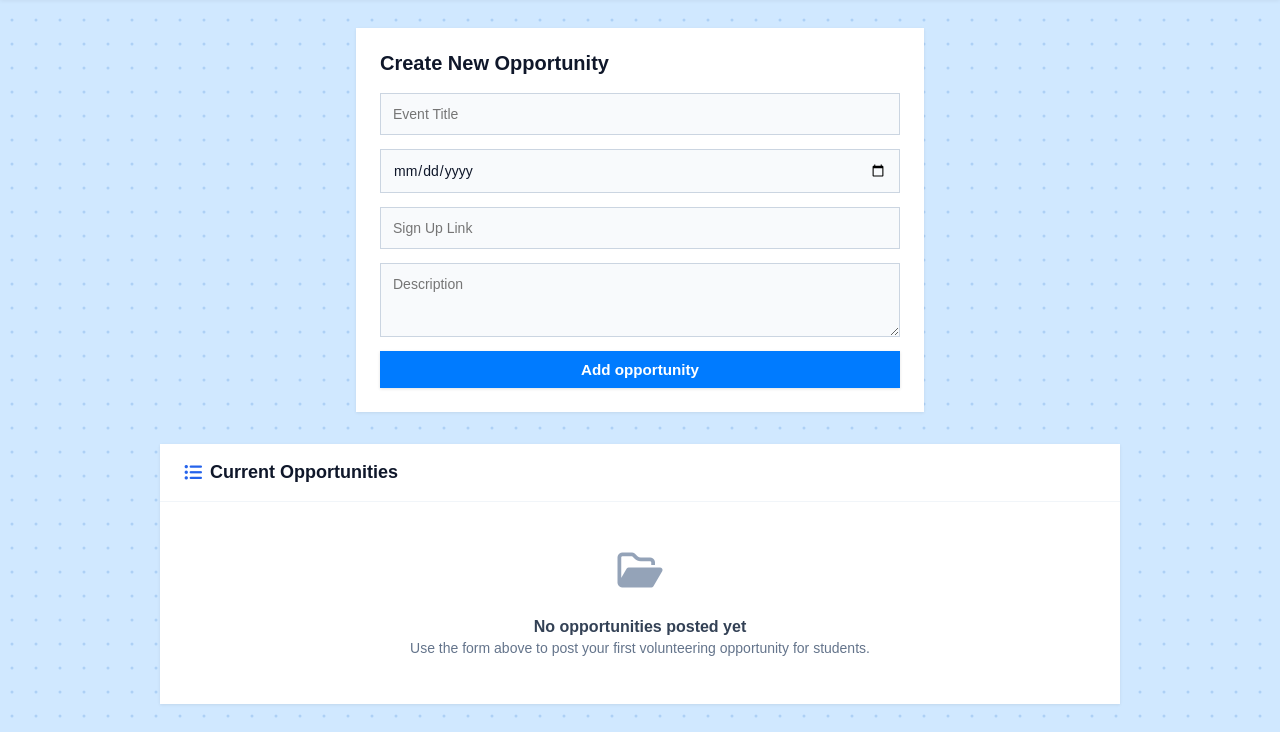
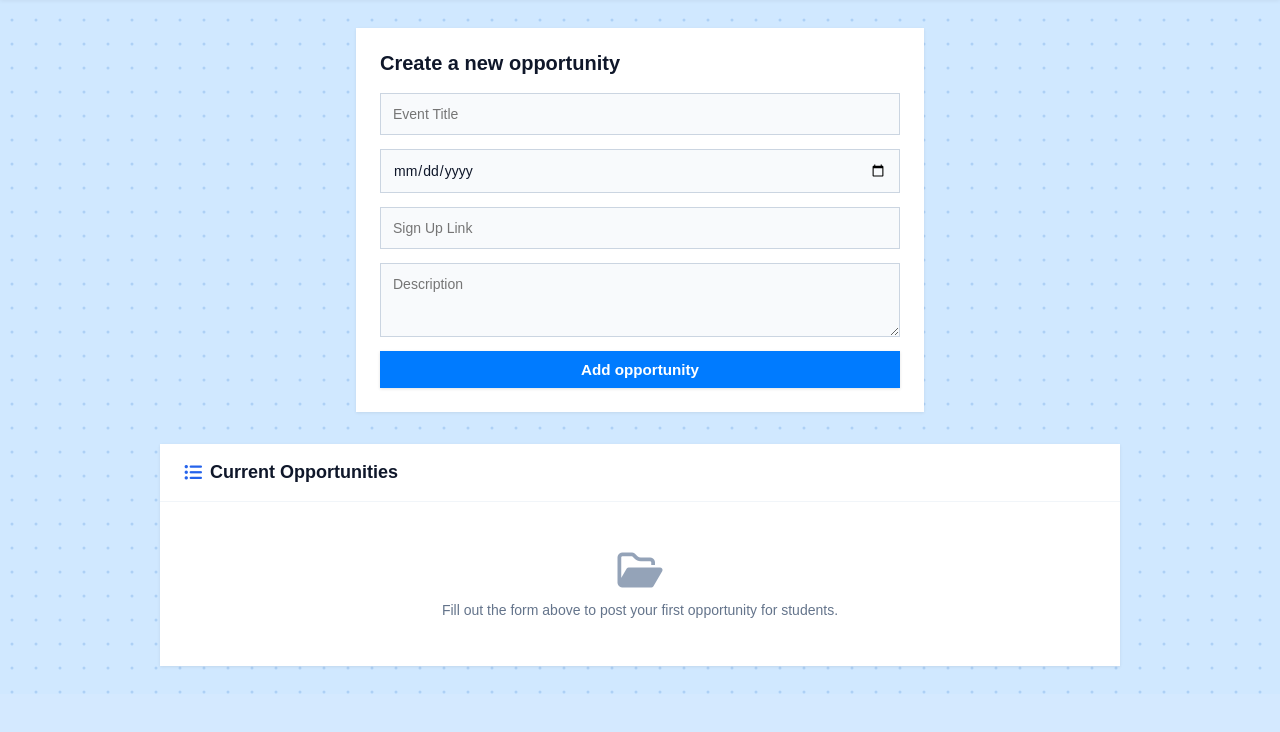
Before and after one commit to byscreamice/JHSVolunteering, a Flask app: page /admin in a window 1280 px wide. Shown: the part 112-844 px from the top of the page. After the commit the page ends 806 px from the top, so only its background shows below. Run offline with Flask 3, Linux system fonts and the light colour scheme; the visitor is signed in with stand-in values (Sample User, id 1); data that the repository does not hold is empty.

Commit message:
fixes and stuff

```diff
--- a/templates/admin.html
+++ b/templates/admin.html
@@ -16,7 +16,7 @@
     <main class="admin-container">
         <!-- Reverted simple Create Form -->
         <form class="admin-form" action="/add" method="POST">
-            <h2>Create New Opportunity</h2>
+            <h2>Create a new opportunity</h2>
             <input type="text" name="title" placeholder="Event Title" required>
             <input type="date" name="date" min="{{ today }}" required>
             <input type="text" name="link" placeholder="Sign Up Link" required>
@@ -106,8 +106,7 @@
             {% else %}
             <div class="admin-empty-state">
                 <i class="far fa-folder-open" style="font-size: 40px; color: #94a3b8; margin-bottom: 12px;"></i>
-                <p style="font-weight: 600; color: #334155; margin-bottom: 4px;">No opportunities posted yet</p>
-                <p style="color: #64748b; font-size: 14px; margin: 0;">Use the form above to post your first volunteering opportunity for students.</p>
+                <p style="color: #64748b; font-size: 14px; margin: 0;">Fill out the form above to post your first opportunity for students.</p>
             </div>
             {% endif %}
         </div>
--- a/templates/index.html
+++ b/templates/index.html
@@ -15,7 +15,7 @@
             <span>Admin Sign In</span>
         </button>
     </header>
-    <p>This is a simple Flask app for managing volunteering opportunities.</p>
+    <p></p>
     <dialog id="loginModal">
         <div class="screen">
             <button type="button" class="modal-close-btn" onclick="document.getElementById('loginModal').close()" aria-label="Close">&times;</button>
```
Also changed, not shown: database.db.
